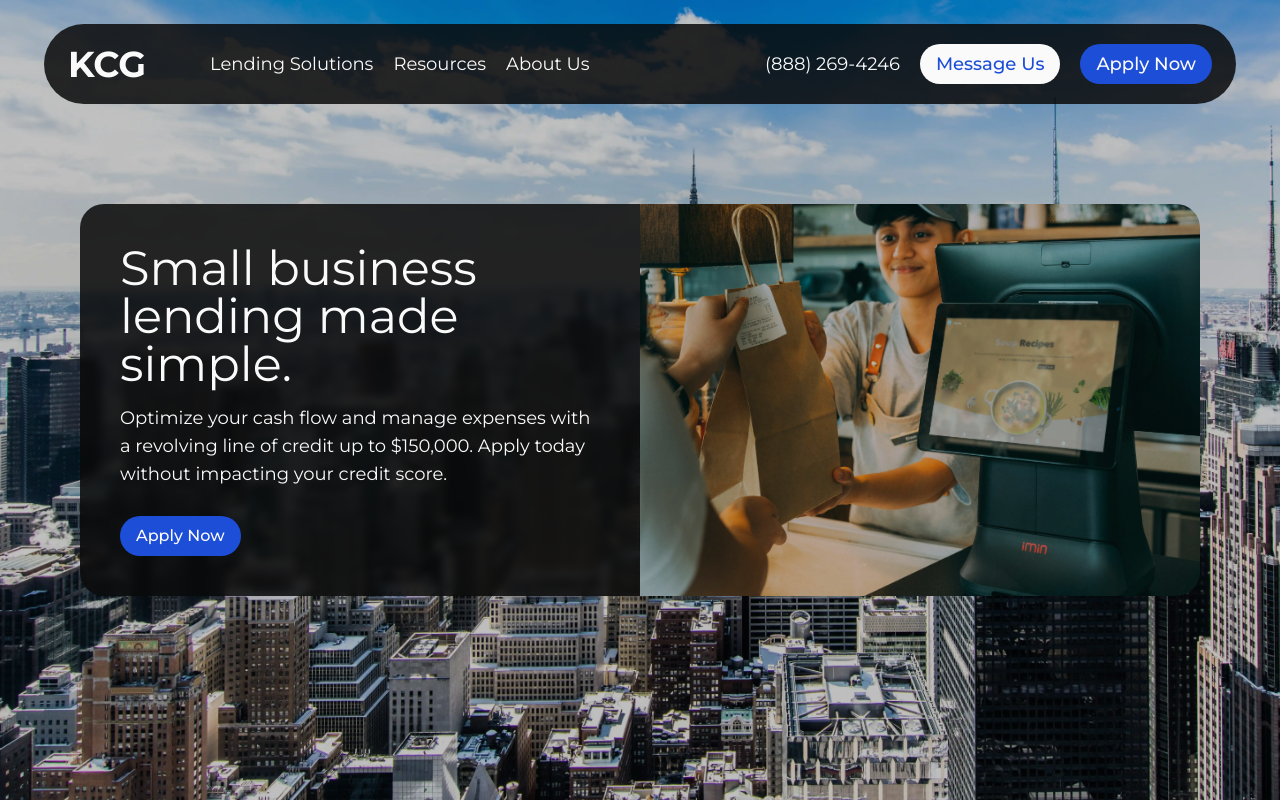
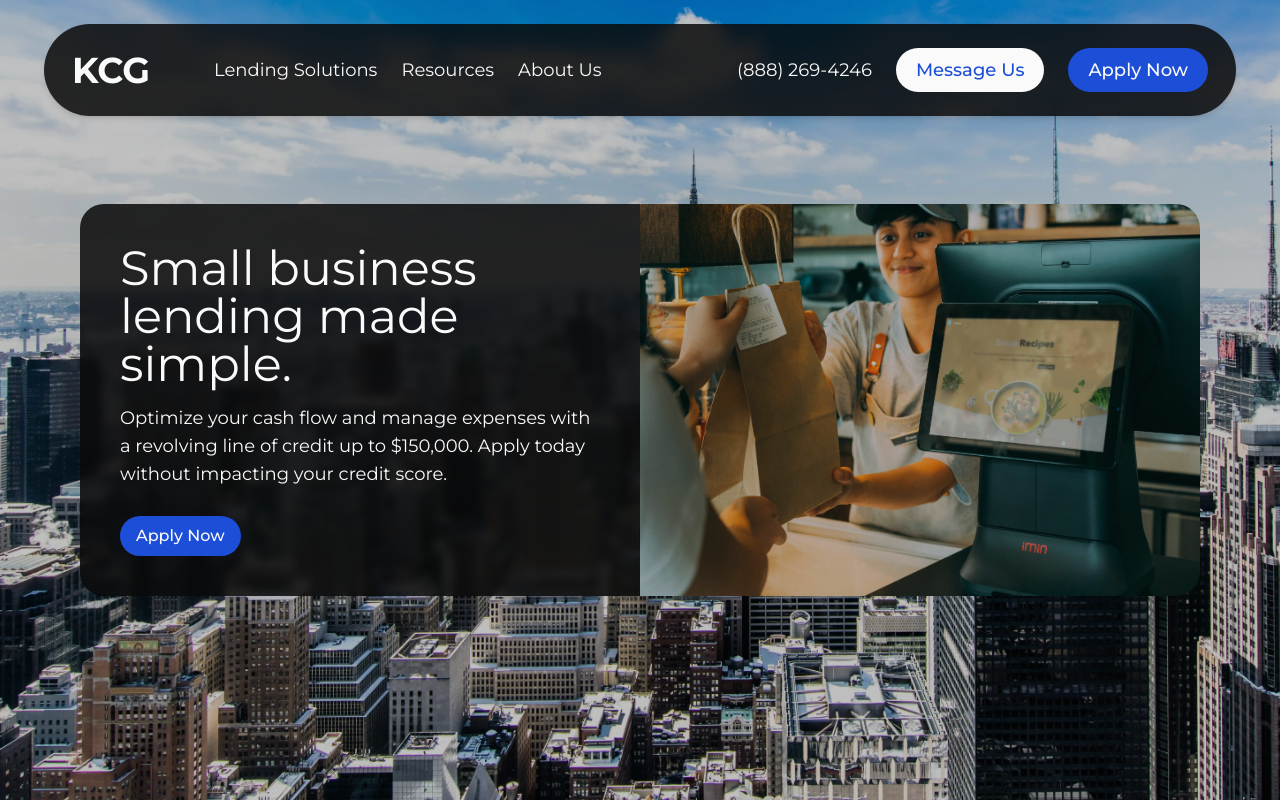
Before and after one commit to dewanwakilahmed/kesef-capital-group, a Next.js app: page / in a window 1280 px wide. Built offline with nearby package versions, Linux system fonts and the light colour scheme.

Commit message:
Modified Header Section Styles

```diff
--- a/app/globals.css
+++ b/app/globals.css
@@ -140,8 +140,8 @@
 .btn {
   @apply text-lg
   font-medium
-  py-1.5
-  px-4
+  py-2
+  px-5
   rounded-full
   transition;
 }
--- a/sections/header-section.css
+++ b/sections/header-section.css
@@ -23,10 +23,14 @@
   grid-cols-[auto,1fr]
   mx-auto
   py-4
-  sm:py-5
+  md:py-5
+  xl:py-6
   px-5
-  sm:px-6
+  md:px-6
+  xl:px-7
   rounded-full
+  shadow-md
+  backdrop-blur
   max-w-screen-2xl;
 }
 
@@ -70,7 +74,8 @@
   @apply flex
   items-center
   gap-4
-  md:gap-5;
+  md:gap-5
+  xl:gap-6;
 }
 
 .navbar-li {
```
